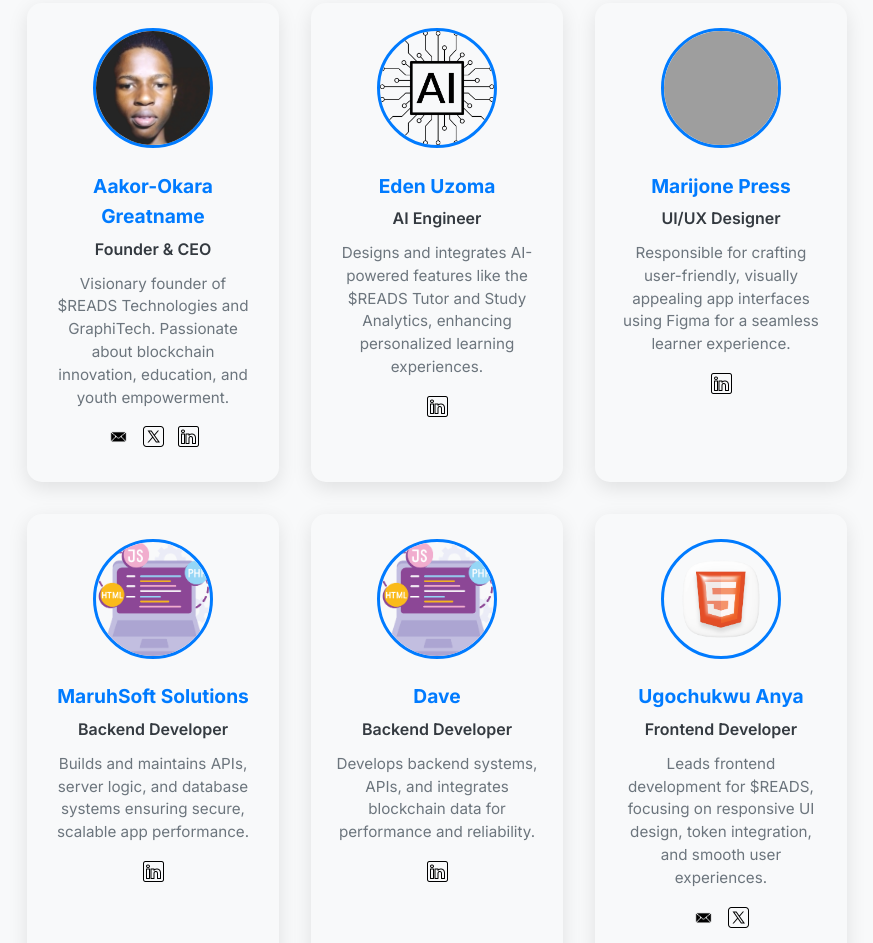
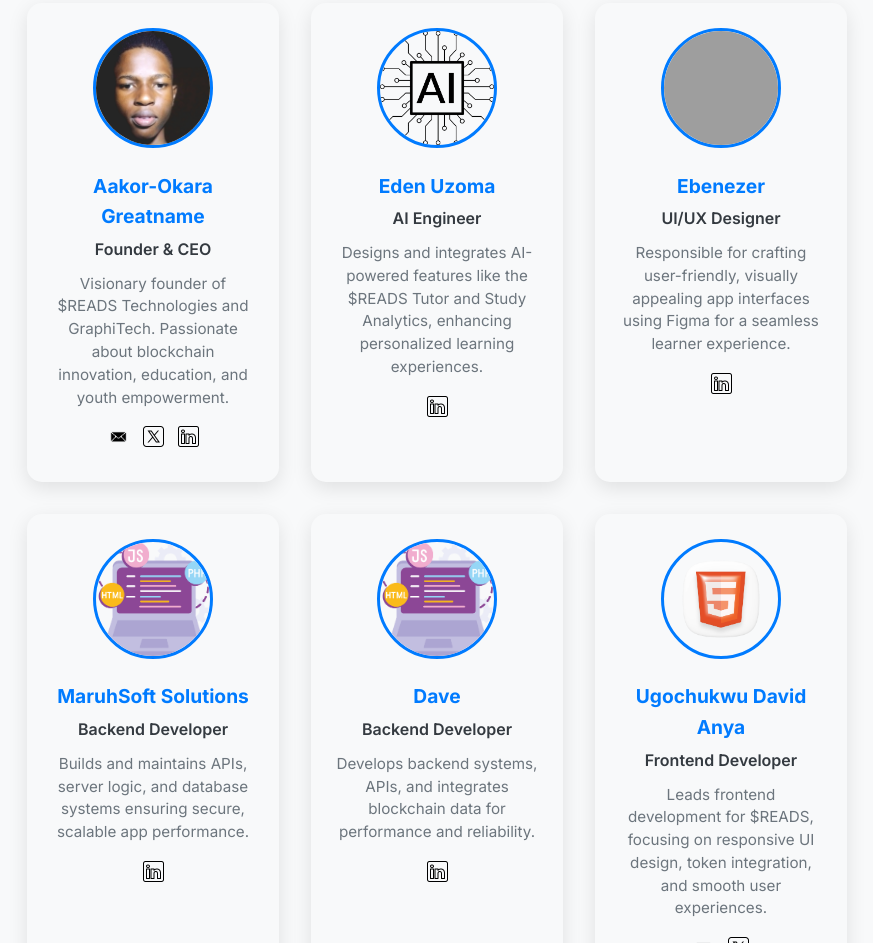
Before and after one commit to Great2008/readstechnet, a plain HTML site: page team.html in a window 1280 px wide. Shown: the part 353-1296 px from the top of the page, without its empty margins (203-1076 px from the left). Drawn offline with nearby package versions, Linux system fonts and the light colour scheme; grey boxes are pictures that could not be loaded.

Commit message:
update team.html

```diff
--- a/team.html
+++ b/team.html
@@ -81,7 +81,7 @@
       <!-- UI/UX Designer -->
       <div class="team-card" data-aos="zoom-in" data-aos-delay="200">
         <img src="assets/team/uiux.jpg" alt="UI/UX Designer" class="team-photo" />
-        <h3>Marijone Press</h3>
+        <h3>Ebenezer</h3>
         <p class="role">UI/UX Designer</p>
         <p class="bio">
           Responsible for crafting user-friendly, visually appealing app interfaces using Figma for a seamless learner experience.
@@ -120,7 +120,7 @@
       <!-- Frontend Developer (You) -->
       <div class="team-card" data-aos="zoom-in" data-aos-delay="500">
         <img src="assets/team/frontend1.jpg" alt="Frontend Developer" class="team-photo" />
-        <h3>Ugochukwu Anya</h3>
+        <h3>Ugochukwu David Anya</h3>
         <p class="role">Frontend Developer</p>
         <p class="bio">
           Leads frontend development for $READS, focusing on responsive UI design, token integration, and smooth user experiences.
```
